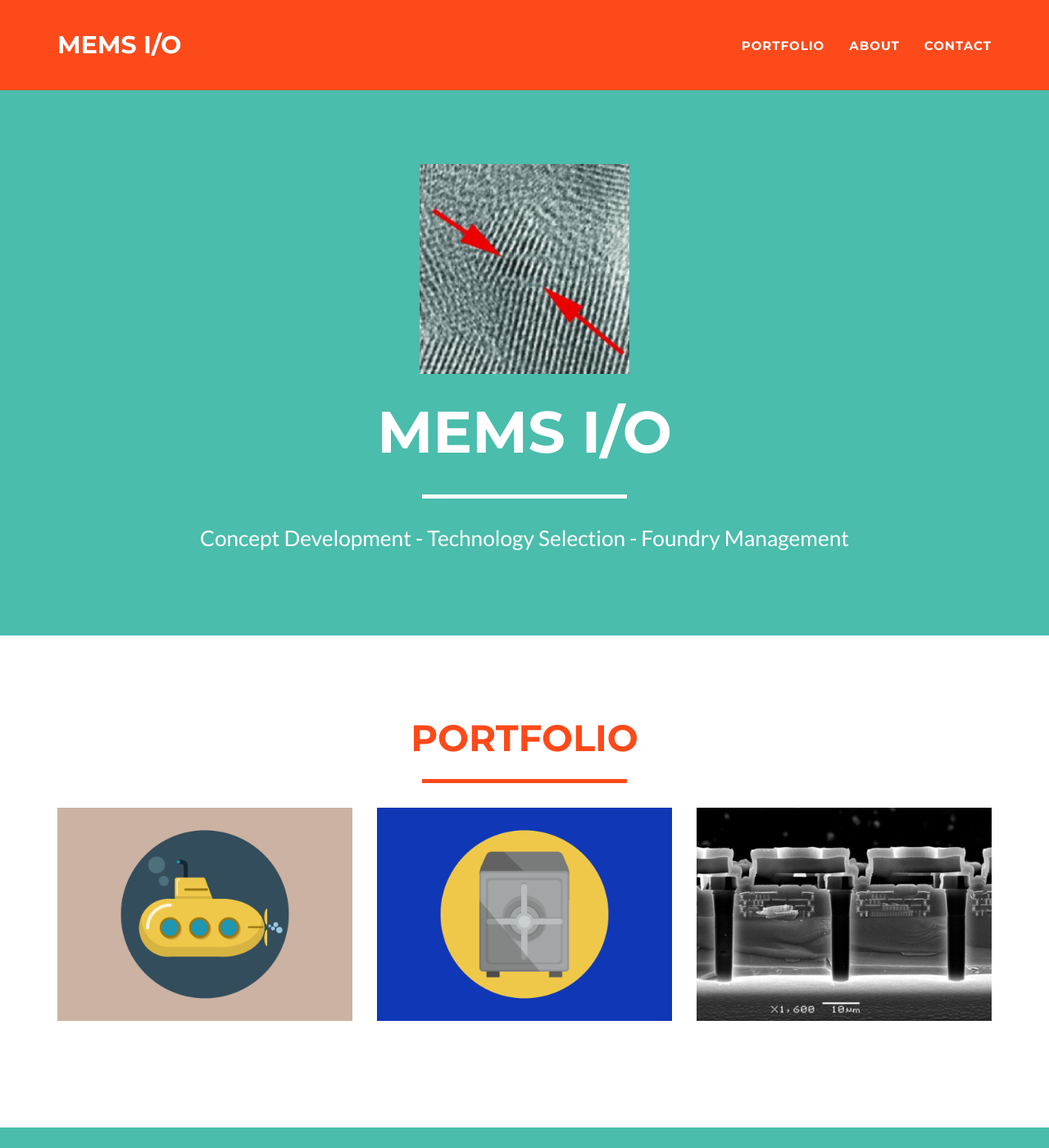
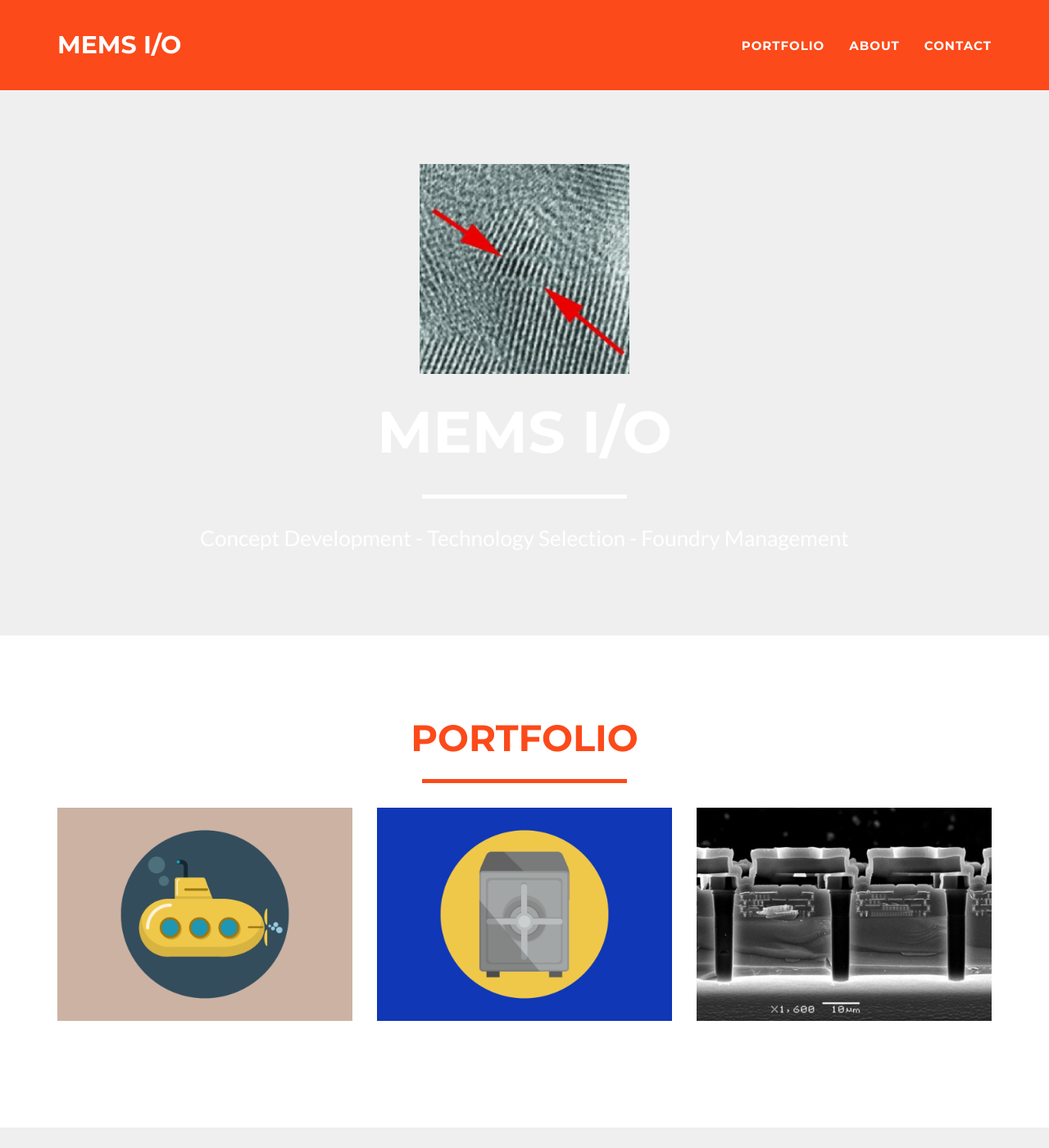
Before and after one commit to memsio/memsio.github.io, a Jekyll site: the page built from index.html, in a window 1280 px wide and 1400 px high. Shown: the whole window at 82% size. Built offline with Jekyll 4.4.1, drawn with Linux system fonts in a browser that asks for light colours.

Commit message:
Update _config.yml

```diff
--- a/_config.yml
+++ b/_config.yml
@@ -25,7 +25,7 @@ contact: static
 
 # Color settings (hex-codes without the leading hash-tag)
 color:
-  primary: 4abdac
+  primary: efefef #4abdac
   # primary-rgb: "100, 100, 100" #"128,179,255"
   secondary: fc4a1a
   secondary-dark: fc4a1a #A2122F
```
